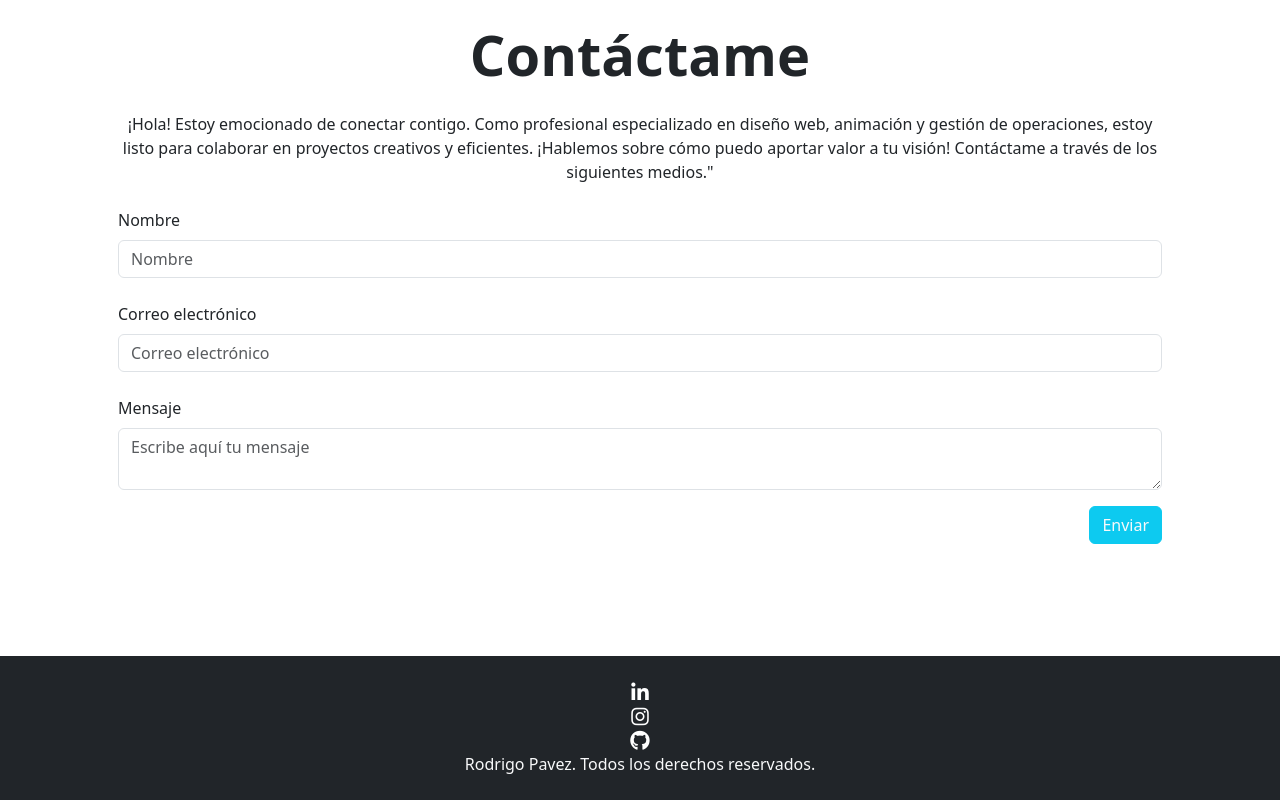
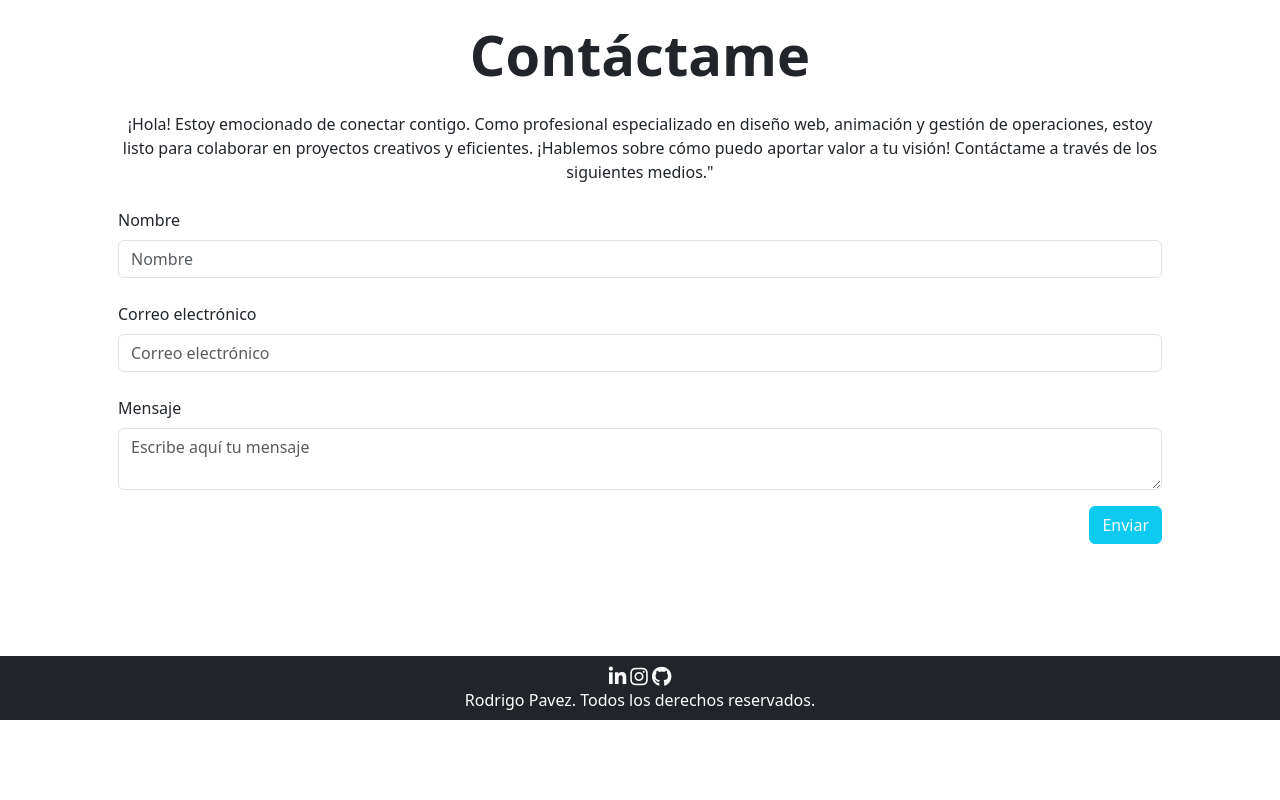
Before and after one commit to NicoPGU/cv_desafio, a plain HTML site: page index.html in a window 1280 px wide. Shown: the part 2835-3635 px from the top of the page. After the commit the page ends 3555 px from the top, so only its background shows below. Drawn offline with nearby package versions, Linux system fonts and the light colour scheme.

Commit message:
correccion footer

```diff
--- a/index.html
+++ b/index.html
@@ -143,13 +143,11 @@
         </form>
     </section>
 </main>
-      <footer class="bg-dark align-content-center text-center text-light p-4">
-        <div class="container text-center">
-            <div class="col"><a href="https://www.linkedin.com/in/rodrigo-pavez-geiser-74a54916/" target="_blank"><i class="fa-brands fa-linkedin-in fa-lg" style="color: #ffffff;"></i></a></div>
-            <div class="col"><a href="https://www.instagram.com/rpavezg/" target="_blank"><i class="fa-brands fa-instagram fa-lg" style="color: #ffffff;"></a></i></div>
-            <div class="col"><a href="https://github.com/rpavezg" target="_blank"><i class="fa-brands fa-github fa-lg" style="color: #ffffff;"></i></a></div>
-        </div>
-            <div><p class="mb-0">Rodrigo Pavez. Todos los derechos reservados.</p></div>
+      <footer class=" bg-dark py-2 text-center">
+            <a href="https://www.linkedin.com/in/rodrigo-pavez-geiser-74a54916/" target="_blank"><i class="fa-brands fa-linkedin-in fa-lg" style="color: #ffffff;"></i></a>
+            <a href="https://www.instagram.com/rpavezg/" target="_blank"><i class="fa-brands fa-instagram fa-lg" style="color: #ffffff;"></a></i>
+            <a href="https://github.com/rpavezg" target="_blank"><i class="fa-brands fa-github fa-lg" style="color: #ffffff;"></i></a>
+            <p class="text-white mb-0">Rodrigo Pavez. Todos los derechos reservados.</p>
       </footer>
     <script src="https://cdn.jsdelivr.net/npm/bootstrap@5.3.2/dist/js/bootstrap.bundle.min.js" integrity="sha384-C6RzsynM9kWDrMNeT87bh95OGNyZPhcTNXj1NW7RuBCsyN/o0jlpcV8Qyq46cDfL" crossorigin="anonymous"></script>
 </body>
```
